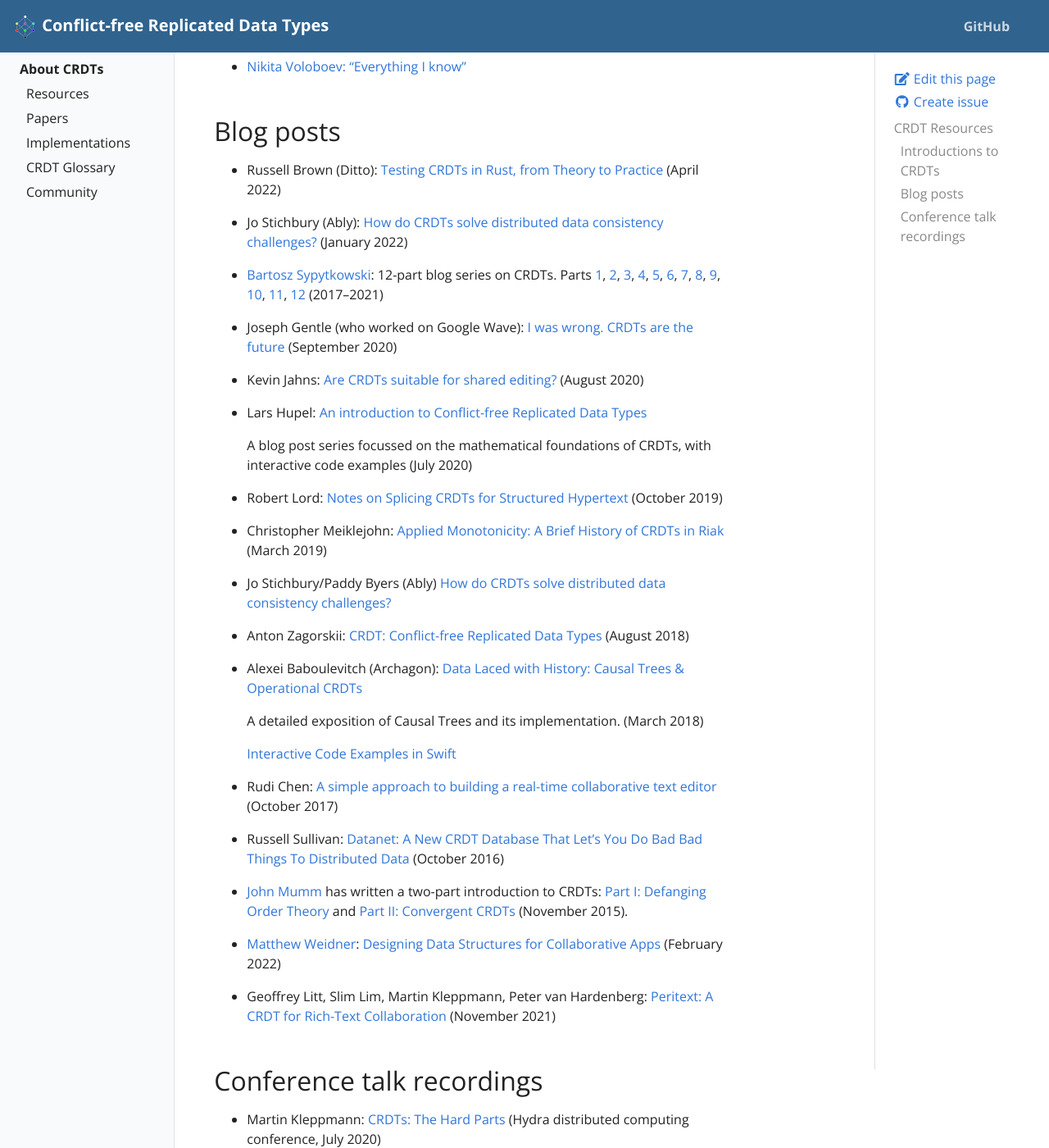
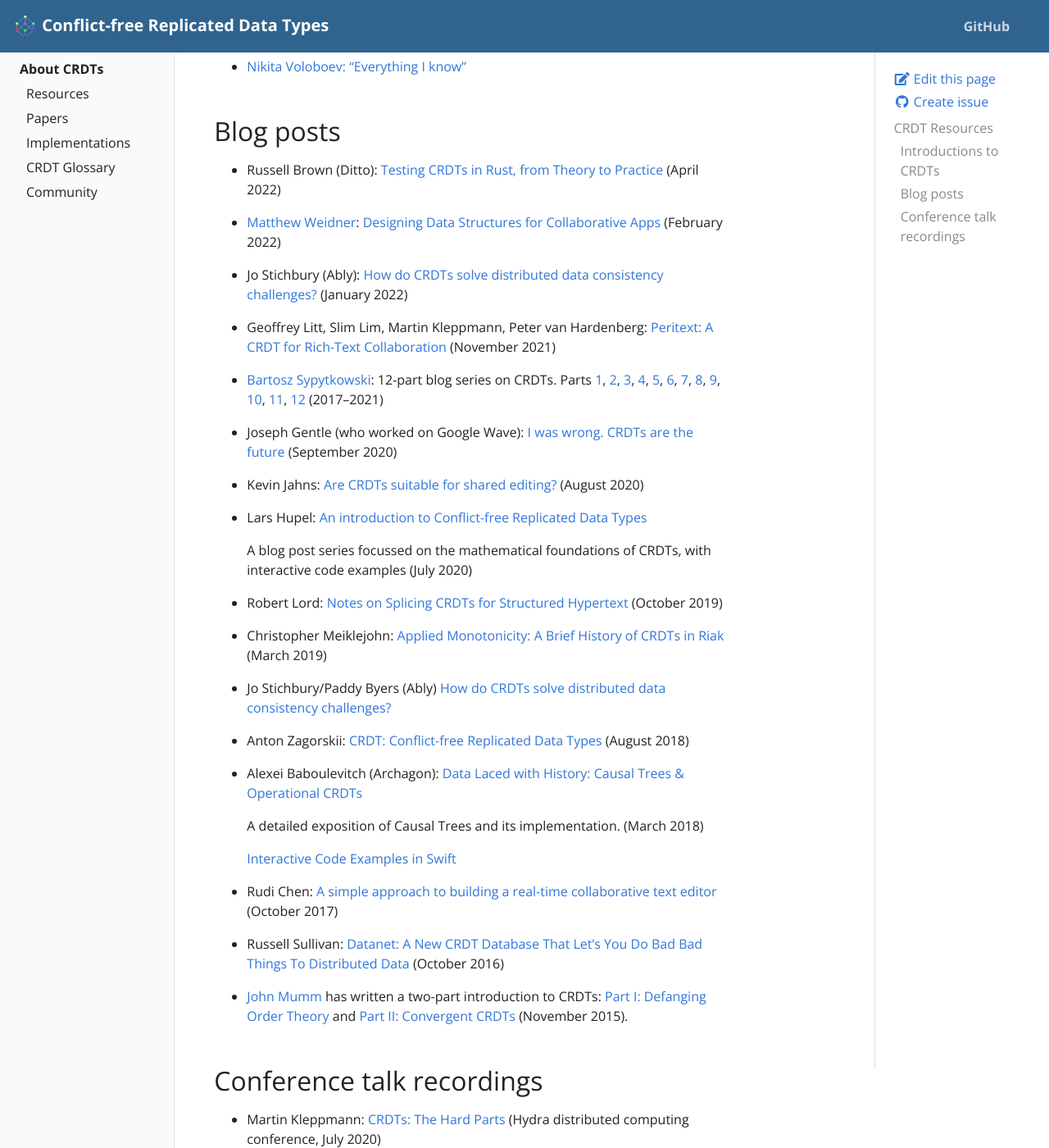
Before and after one commit to ept/crdt-website, a Jekyll site: the page built from pages/resources.md, in a window 1280 px wide and 1400 px high, scrolled down 397 px. Shown: the whole window at 82% size. Built offline with Jekyll 4.4.1, drawn with Linux system fonts in a browser that asks for light colours; part of the change alters nothing that is shown.

Commit message:
Put blog posts in reverse chronological order

```diff
--- a/pages/resources.md
+++ b/pages/resources.md
@@ -28,9 +28,17 @@ permalink: /resources
   [Testing CRDTs in Rust, from Theory to Practice](https://www.ditto.live/blog/testing-crdts-in-rust-from-theory-to-practice)
   (April 2022)
 
+* [Matthew Weidner](https://mattweidner.com/):
+  [Designing Data Structures for Collaborative Apps](https://mattweidner.com/2022/02/10/collaborative-data-design.html)
+  (February 2022)
+
 * Jo Stichbury (Ably):
   [How do CRDTs solve distributed data consistency challenges?](https://ably.com/blog/crdts-distributed-data-consistency-challenges)
   (January 2022)
+
+* Geoffrey Litt, Slim Lim, Martin Kleppmann, Peter van Hardenberg:
+  [Peritext: A CRDT for Rich-Text Collaboration](https://www.inkandswitch.com/peritext/)
+  (November 2021)
 
 * [Bartosz Sypytkowski](https://bartoszsypytkowski.com/): 12-part blog series on CRDTs. Parts
   [1](https://bartoszsypytkowski.com/the-state-of-a-state-based-crdts/),
@@ -93,14 +101,6 @@ permalink: /resources
   [Part I: Defanging Order Theory](http://jtfmumm.com/blog/2015/11/17/crdt-primer-1-defanging-order-theory/) and
   [Part II: Convergent CRDTs](http://jtfmumm.com/blog/2015/11/24/crdt-primer-2-convergent-crdts/)
   (November 2015).
-
-* [Matthew Weidner](https://mattweidner.com/):
-  [Designing Data Structures for Collaborative Apps](https://mattweidner.com/2022/02/10/collaborative-data-design.html)
-  (February 2022)
-
-* Geoffrey Litt, Slim Lim, Martin Kleppmann, Peter van Hardenberg:
-  [Peritext: A CRDT for Rich-Text Collaboration](https://www.inkandswitch.com/peritext/)
-  (November 2021)
 
 ## Conference talk recordings
 
```
